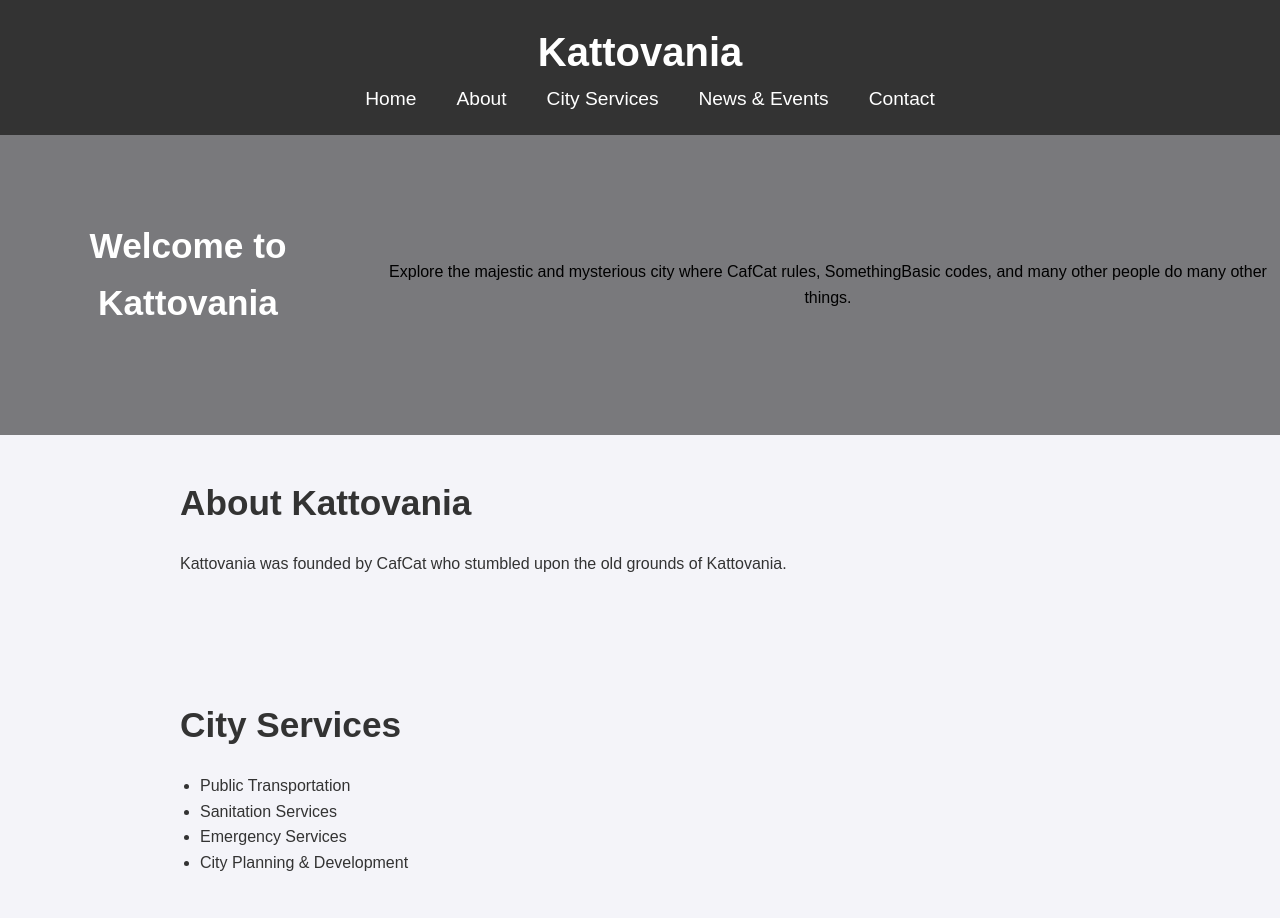
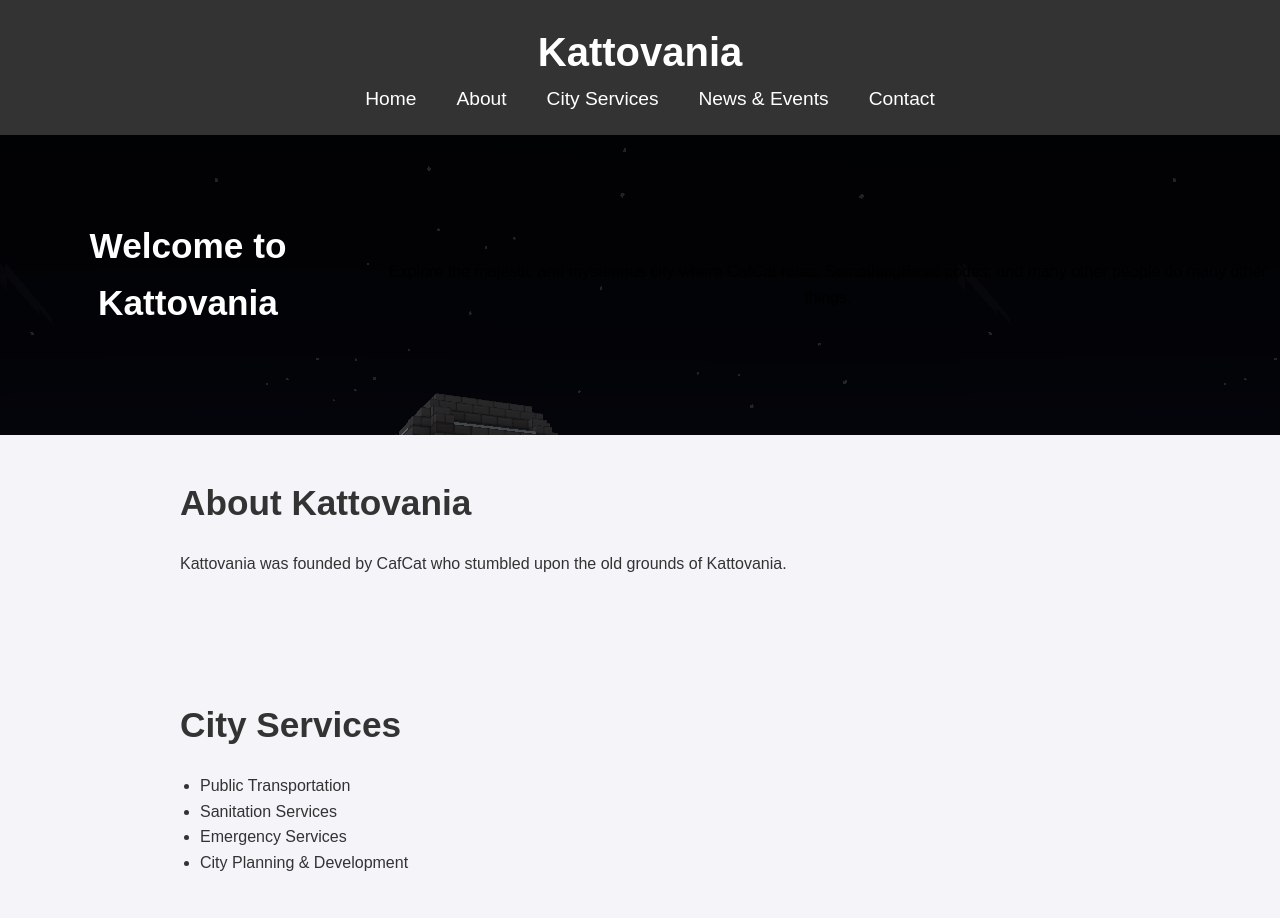
Before and after one commit to MathExpert314/kattovania.github.io, a plain HTML site: page index.html in a window 1280 px wide. Shown: the top 918 px of the page. Drawn offline with Linux system fonts and the light colour scheme.

Commit message:
Update styles.css

```diff
--- a/styles.css
+++ b/styles.css
@@ -56,7 +56,8 @@ nav ul li a {
     left: 0;
     right: 0;
     bottom: 0;
-    background: rgba(0, 0, 0, 0.5); /* Adjust the alpha for darkness */
+    background: url("https://mathexpert314.github.io/kattovania.github.io/clock-tower.png"), rgba(0, 0, 0, 0.5); /* Dark overlay */
+    background-blend-mode: overlay; /* Blend the image and color */
     z-index: 1; /* Ensure it sits below the text */
 }
 
```
